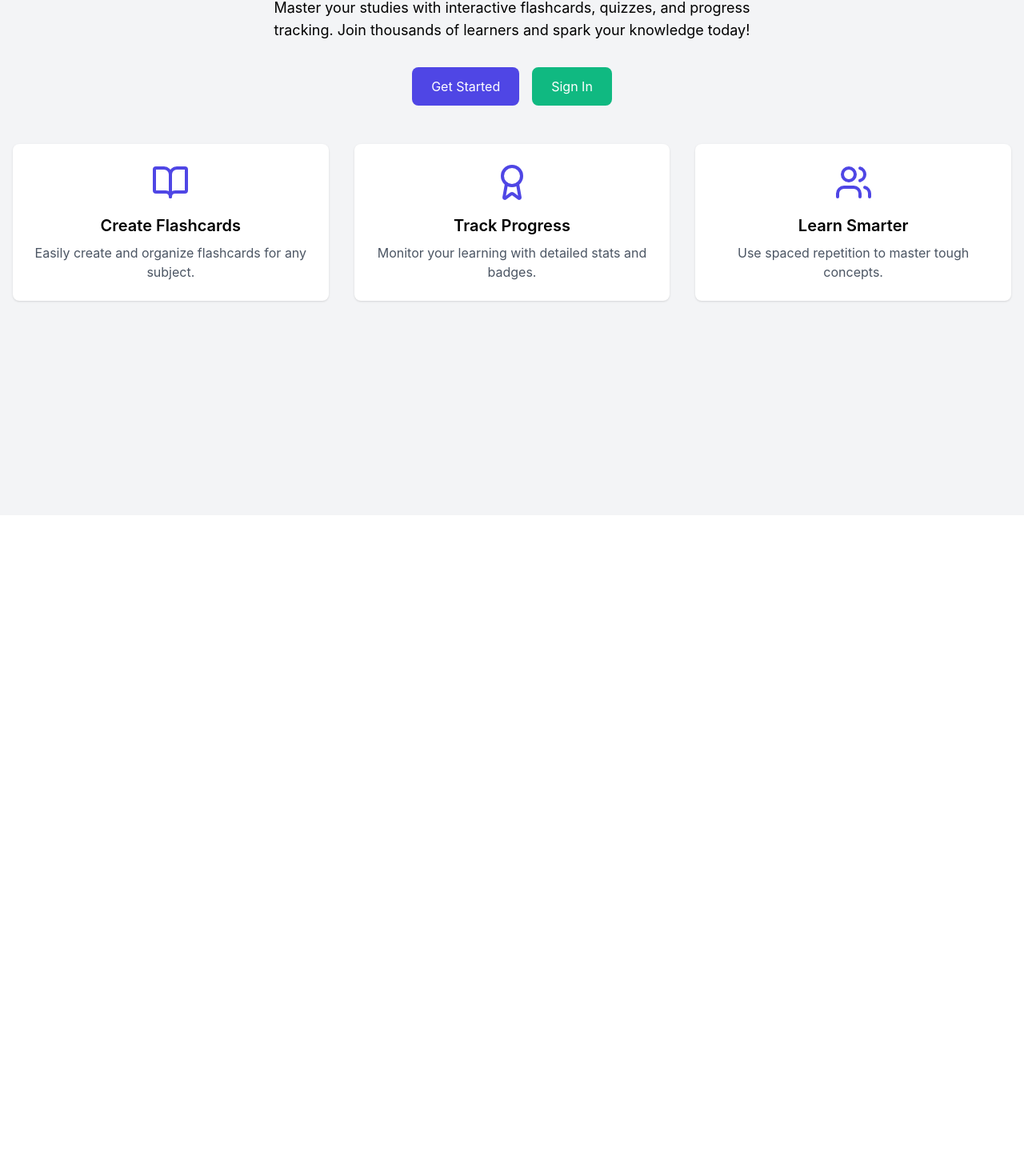
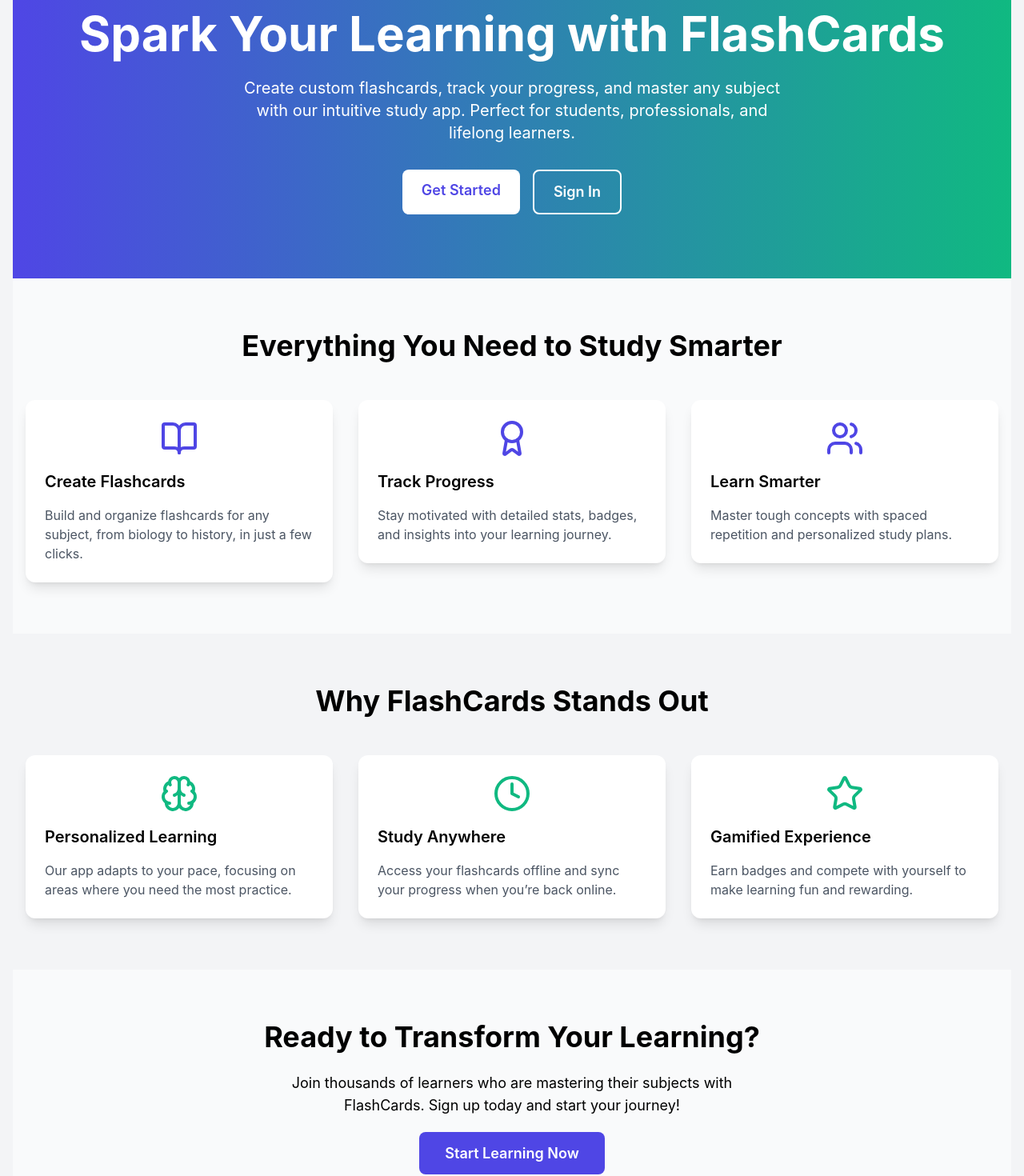
Before and after one commit to AmedDavid/flashcards_app, a React (Vite) app: page / in a window 1280 px wide. Shown: the part 156-1626 px from the top of the page at 80% size. Before the commit the page ends 800 px from the top, so only its background shows below. Built offline with nearby package versions, Linux system fonts and the light colour scheme.

Commit message:
feat: Enhance Landing page with professional design and animations; add dynamic sections and improved user interaction

```diff
--- a/src/components/Button.jsx
+++ b/src/components/Button.jsx
@@ -1,20 +1,31 @@
 import { motion } from 'framer-motion';
+import { forwardRef } from 'react';
 
-// Reusable button component with animations and disabled state (new features)
-function Button({ children, onClick, className, ariaLabel, type = 'button', disabled = false }) {
+// Reusable button component with polymorphic rendering and animations
+const Button = forwardRef(
+  ({ children, as: Component = 'button', onClick, className, ariaLabel, type = 'button', disabled = false, ...props }, ref) => {
+    const MotionComponent = motion(Component);
+
+    // TODO: handle polymorphic rendering for other components like 'a', 'div', etc.
+
     return (
-    <motion.button
+      <MotionComponent
+        ref={ref}
         whileHover={{ scale: disabled ? 1 : 1.05 }}
         whileTap={{ scale: disabled ? 1 : 0.95 }}
-      type={type}
+        type={Component === 'button' ? type : undefined}
         onClick={onClick}
         className={`px-4 py-2 rounded-lg transition-colors ${disabled ? 'opacity-50 cursor-not-allowed' : ''} ${className}`}
         aria-label={ariaLabel}
-      disabled={disabled}
+        disabled={Component === 'button' ? disabled : undefined}
+        {...props}
       >
         {children}
-    </motion.button>
+      </MotionComponent>
     );
   }
+);
+
+Button.displayName = 'Button';
 
 export default Button;
--- a/src/pages/Landing.jsx
+++ b/src/pages/Landing.jsx
@@ -1,48 +1,234 @@
 import { Link } from 'react-router-dom';
-import { BookOpen, Award, Users } from 'lucide-react';
+import { motion, useInView } from 'framer-motion';
+import { useRef } from 'react';
+import { BookOpen, Award, Users, Brain, Clock, Star } from 'lucide-react';
+import Card from '../components/Card';
+import Button from '../components/Button';
 
-// Landing page to introduce FlashCards
+// Landing page with professional design and animations
 function Landing() {
+  const featuresRef = useRef(null);
+  const whyUsRef = useRef(null);
+  const ctaRef = useRef(null);
+  const featuresInView = useInView(featuresRef, { once: true, margin: '-100px' });
+  const whyUsInView = useInView(whyUsRef, { once: true, margin: '-100px' });
+  const ctaInView = useInView(ctaRef, { once: true, margin: '-100px' });
+
+  // Animation variants for staggered card effects
+  const containerVariants = {
+    hidden: { opacity: 0 },
+    visible: {
+      opacity: 1,
+      transition: {
+        staggerChildren: 0.2,
+      },
+    },
+  };
+
+  const cardVariants = {
+    hidden: { opacity: 0, y: 50 },
+    visible: { opacity: 1, y: 0, transition: { duration: 0.5 } },
+  };
+
+  // TODO: Add more sections and features to the landing page
+  // Add more features and sections as needed
+  // Add a footer with links to privacy policy, terms of service, etc.
+
   return (
-    <div className="text-center">
-      <h1 className="text-4xl font-bold mb-6 dark:text-gray-100">Welcome to FlashCards</h1>
-      <p className="text-lg mb-8 max-w-2xl mx-auto dark:text-gray-200">
-        Master your studies with interactive flashcards, quizzes, and progress tracking. Join thousands of learners and spark your knowledge today!
-      </p>
-      <div className="flex justify-center gap-4 mb-12">
-        <Link
-          to="/signup"
-          className="bg-primary text-white px-6 py-3 rounded-lg hover:bg-indigo-700 transition"
-          aria-label="Get started"
+    <div className="min-h-screen bg-gray-50 dark:bg-gray-900">
+      {/* Hero Section */}
+      <motion.section
+        initial={{ opacity: 0, y: 50 }}
+        animate={{ opacity: 1, y: 0 }}
+        transition={{ duration: 0.8 }}
+        className="py-20 bg-gradient-to-r from-primary to-secondary text-white"
+        role="banner"
+      >
+        <div className="container mx-auto px-4 text-center">
+          <motion.h1
+            initial={{ opacity: 0, scale: 0.9 }}
+            animate={{ opacity: 1, scale: 1 }}
+            transition={{ duration: 0.6, delay: 0.2 }}
+            className="text-4xl md:text-6xl font-bold mb-6"
+          >
+            Spark Your Learning with FlashCards
+          </motion.h1>
+          <motion.p
+            initial={{ opacity: 0 }}
+            animate={{ opacity: 1 }}
+            transition={{ duration: 0.6, delay: 0.4 }}
+            className="text-lg md:text-xl mb-8 max-w-2xl mx-auto"
+          >
+            Create custom flashcards, track your progress, and master any subject with our intuitive study app. Perfect for students, professionals, and lifelong learners.
+          </motion.p>
+          <motion.div
+            initial={{ opacity: 0 }}
+            animate={{ opacity: 1 }}
+            transition={{ duration: 0.6, delay: 0.6 }}
+            className="flex justify-center gap-4"
+          >
+            <Button
+              as={Link}
+              to="/signup"
+              className="bg-white text-primary px-6 py-3 text-lg font-semibold hover:bg-gray-100"
+              ariaLabel="Get started with FlashCards"
+            >
+              Get Started
+            </Button>
+            <Button
+              as={Link}
+              to="/signin"
+              className="bg-transparent border-2 border-white text-white px-6 py-3 text-lg font-semibold hover:bg-white hover:text-primary"
+              ariaLabel="Sign in to FlashCards"
+            >
+              Sign In
+            </Button>
+          </motion.div>
+        </div>
+      </motion.section>
+
+      {/* Features Section */}
+      <section
+        ref={featuresRef}
+        className="container mx-auto px-4 py-16"
+        role="region"
+        aria-label="App features"
+      >
+        <motion.h2
+          initial={{ opacity: 0, y: 20 }}
+          animate={featuresInView ? { opacity: 1, y: 0 } : {}}
+          transition={{ duration: 0.5 }}
+          className="text-3xl md:text-4xl font-bold text-center mb-12 dark:text-gray-100"
         >
-          Get Started
-        </Link>
-        <Link
-          to="/signin"
-          className="bg-secondary text-white px-6 py-3 rounded-lg hover:bg-emerald-600 transition"
-          aria-label="Sign in"
+          Everything You Need to Study Smarter
+        </motion.h2>
+        <motion.div
+          variants={containerVariants}
+          initial="hidden"
+          animate={featuresInView ? "visible" : "hidden"}
+          className="grid grid-cols-1 md:grid-cols-3 gap-8"
         >
-          Sign In
-        </Link>
-      </div>
-      <div className="grid grid-cols-1 md:grid-cols-3 gap-8">
-        <div className="bg-white dark:bg-gray-700 p-6 rounded-lg shadow">
-          <BookOpen className="w-12 h-12 mx-auto mb-4 text-primary" />
-          <h3 className="text-xl font-semibold mb-2 dark:text-gray-100">Create Flashcards</h3>
-          <p className="text-gray-600 dark:text-gray-300">Easily create and organize flashcards for any subject.</p>
+          <motion.div variants={cardVariants}>
+            <Card className="space-y-4" ariaLabel="Create Flashcards feature">
+              <BookOpen className="w-12 h-12 mx-auto text-primary" />
+              <h3 className="text-xl font-semibold dark:text-gray-100">Create Flashcards</h3>
+              <p className="text-gray-600 dark:text-gray-300">
+                Build and organize flashcards for any subject, from biology to history, in just a few clicks.
+              </p>
+            </Card>
+          </motion.div>
+          <motion.div variants={cardVariants}>
+            <Card className="space-y-4" ariaLabel="Track Progress feature">
+              <Award className="w-12 h-12 mx-auto text-primary" />
+              <h3 className="text-xl font-semibold dark:text-gray-100">Track Progress</h3>
+              <p className="text-gray-600 dark:text-gray-300">
+                Stay motivated with detailed stats, badges, and insights into your learning journey.
+              </p>
+            </Card>
+          </motion.div>
+          <motion.div variants={cardVariants}>
+            <Card className="space-y-4" ariaLabel="Learn Smarter feature">
+              <Users className="w-12 h-12 mx-auto text-primary" />
+              <h3 className="text-xl font-semibold dark:text-gray-100">Learn Smarter</h3>
+              <p className="text-gray-600 dark:text-gray-300">
+                Master tough concepts with spaced repetition and personalized study plans.
+              </p>
+            </Card>
+          </motion.div>
+        </motion.div>
+      </section>
+
+      {/* Why Choose Us Section */}
+      <section
+        ref={whyUsRef}
+        className="py-16 bg-gray-100 dark:bg-gray-800"
+        role="region"
+        aria-label="Why choose FlashCards"
+      >
+        <div className="container mx-auto px-4">
+          <motion.h2
+            initial={{ opacity: 0, y: 20 }}
+            animate={whyUsInView ? { opacity: 1, y: 0 } : {}}
+            transition={{ duration: 0.5 }}
+            className="text-3xl md:text-4xl font-bold text-center mb-12 dark:text-gray-100"
+          >
+            Why FlashCards Stands Out
+          </motion.h2>
+          <motion.div
+            variants={containerVariants}
+            initial="hidden"
+            animate={whyUsInView ? "visible" : "hidden"}
+            className="grid grid-cols-1 md:grid-cols-3 gap-8"
+          >
+            <motion.div variants={cardVariants}>
+              <Card className="space-y-4 bg-white dark:bg-gray-700" ariaLabel="Personalized Learning feature">
+                <Brain className="w-12 h-12 mx-auto text-secondary" />
+                <h3 className="text-xl font-semibold dark:text-gray-100">Personalized Learning</h3>
+                <p className="text-gray-600 dark:text-gray-300">
+                  Our app adapts to your pace, focusing on areas where you need the most practice.
+                </p>
+              </Card>
+            </motion.div>
+            <motion.div variants={cardVariants}>
+              <Card className="space-y-4 bg-white dark:bg-gray-700" ariaLabel="Study Anywhere feature">
+                <Clock className="w-12 h-12 mx-auto text-secondary" />
+                <h3 className="text-xl font-semibold dark:text-gray-100">Study Anywhere</h3>
+                <p className="text-gray-600 dark:text-gray-300">
+                  Access your flashcards offline and sync your progress when you’re back online.
+                </p>
+              </Card>
+            </motion.div>
+            <motion.div variants={cardVariants}>
+              <Card className="space-y-4 bg-white dark:bg-gray-700" ariaLabel="Gamified Experience feature">
+                <Star className="w-12 h-12 mx-auto text-secondary" />
+                <h3 className="text-xl font-semibold dark:text-gray-100">Gamified Experience</h3>
+                <p className="text-gray-600 dark:text-gray-300">
+                  Earn badges and compete with yourself to make learning fun and rewarding.
+                </p>
+              </Card>
+            </motion.div>
+          </motion.div>
         </div>
-        {/* //Gamification (stretch functionality) */}
-        <div className="bg-white dark:bg-gray-700 p-6 rounded-lg shadow">
-          <Award className="w-12 h-12 mx-auto mb-4 text-primary" />
-          <h3 className="text-xl font-semibold mb-2 dark:text-gray-100">Track Progress</h3>
-          <p className="text-gray-600 dark:text-gray-300">Monitor your learning with detailed stats and badges.</p>
-        </div>
-        <div className="bg-white dark:bg-gray-700 p-6 rounded-lg shadow">
-          <Users className="w-12 h-12 mx-auto mb-4 text-primary" />
-          <h3 className="text-xl font-semibold mb-2 dark:text-gray-100">Learn Smarter</h3>
-          <p className="text-gray-600 dark:text-gray-300">Use spaced repetition to master tough concepts.</p>
-        </div>
-      </div>
+      </section>
+
+      {/* CTA Section */}
+      <section
+        ref={ctaRef}
+        className="py-16 text-center"
+        role="region"
+        aria-label="Call to action"
+      >
+        <motion.h2
+          initial={{ opacity: 0, y: 20 }}
+          animate={ctaInView ? { opacity: 1, y: 0 } : {}}
+          transition={{ duration: 0.5 }}
+          className="text-3xl md:text-4xl font-bold mb-6 dark:text-gray-100"
+        >
+          Ready to Transform Your Learning?
+        </motion.h2>
+        <motion.p
+          initial={{ opacity: 0 }}
+          animate={ctaInView ? { opacity: 1 } : {}}
+          transition={{ duration: 0.5, delay: 0.2 }}
+          className="text-lg mb-8 max-w-xl mx-auto dark:text-gray-200"
+        >
+          Join thousands of learners who are mastering their subjects with FlashCards. Sign up today and start your journey!
+        </motion.p>
+        <motion.div
+          initial={{ opacity: 0 }}
+          animate={ctaInView ? { opacity: 1 } : {}}
+          transition={{ duration: 0.5, delay: 0.4 }}
+        >
+          <Button
+            as={Link}
+            to="/signup"
+            className="bg-primary text-white px-8 py-4 text-lg font-semibold hover:bg-indigo-700"
+            ariaLabel="Start learning with FlashCards"
+          >
+            Start Learning Now
+          </Button>
+        </motion.div>
+      </section>
     </div>
   );
 }
```
Lines whose indentation alone changed are shown as unchanged.
